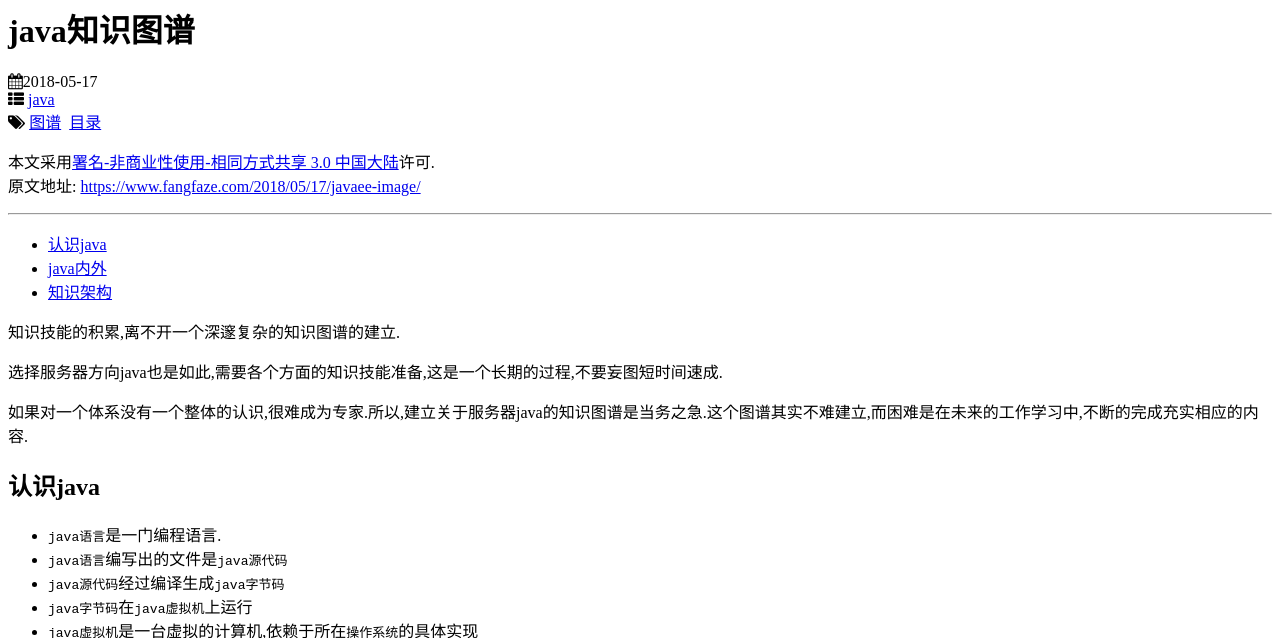
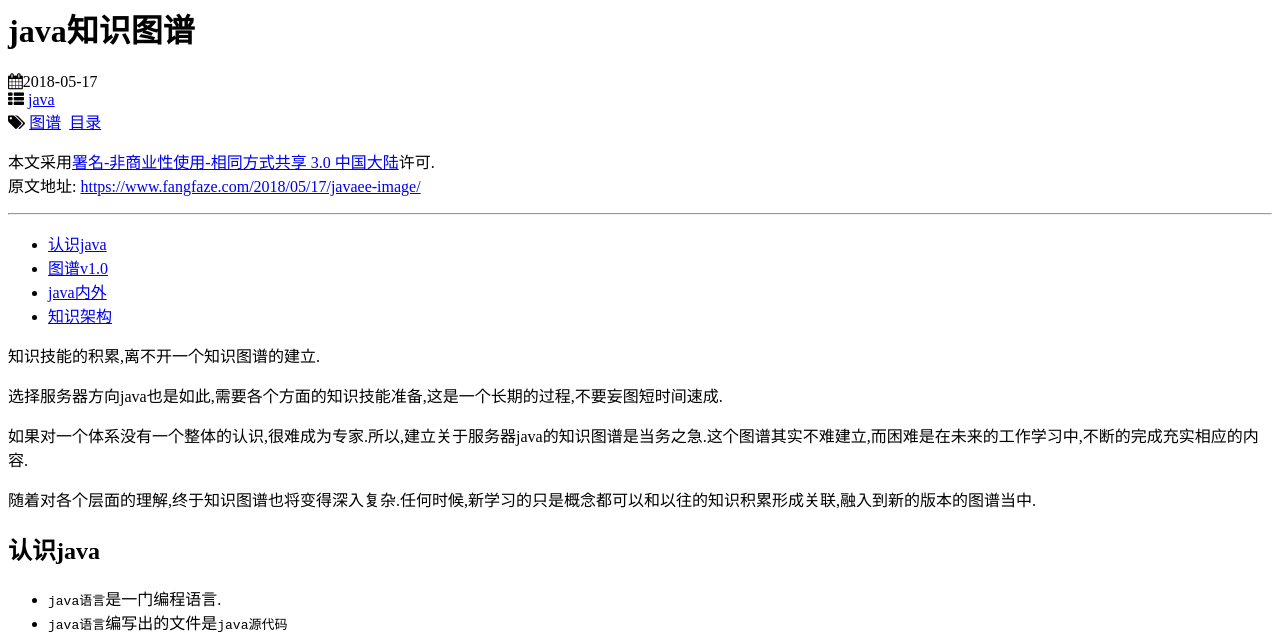
Before and after one commit to fangfaze/fangfaze.github.io, a Jekyll site: the page built from _posts/2018-05-17-javaee-image.md, in a window 1280 px wide and 1400 px high, scrolled down 254 px. Shown: the top 638 px of the window. Built offline with Jekyll 4.4.1, drawn with Linux system fonts in a browser that asks for light colours; comment, search, counter and statistics services are not loaded; a style sheet for code colours, icons or effects is not loaded; grey boxes are pictures that could not be loaded.

Commit message:
图谱v1

```diff
--- a/_posts/2018-05-17-javaee-image.md
+++ b/_posts/2018-05-17-javaee-image.md
@@ -10,11 +10,13 @@
 * content
 {:toc}
 
-知识技能的积累,离不开一个深邃复杂的知识图谱的建立.
+知识技能的积累,离不开一个知识图谱的建立.
 
 选择服务器方向java也是如此,需要各个方面的知识技能准备,这是一个长期的过程,不要妄图短时间速成.
 
 如果对一个体系没有一个整体的认识,很难成为专家.所以,建立关于服务器java的知识图谱是当务之急.这个图谱其实不难建立,而困难是在未来的工作学习中,不断的完成充实相应的内容.
+
+随着对各个层面的理解,终于知识图谱也将变得深入复杂.任何时候,新学习的只是概念都可以和以往的知识积累形成关联,融入到新的版本的图谱当中.
 
 
 
@@ -30,11 +32,14 @@
 
 ![](http://p8t4291gd.bkt.clouddn.com/markdown-image-paste-1526632977198)
 
-
 ![](http://p8t4291gd.bkt.clouddn.com/markdown-image-paste-1526633004607)
 
 在不同的操作系统中实现的不同型号的虚拟机,都是符合java虚拟机的架构设计,虽然是不同的实现,但是都可以执行java字节码.以此保证java跨平台性(一次编译到处运行)
 > 对于IOS系统来说,并非不能运行java程序,而是因为其虚拟机被开发出来之后不能被发行,所以IOS设备才不具备运行java程序的能力.
+
+# 图谱v1.0
+
+![](http://p8t4291gd.bkt.clouddn.com/markdown-image-paste-1527052996097)
 
 # java内外
 java有多个Edition,分别为`JavaSE`(1.8集成了`JavaFX`),`JavaEE`,`JavaME`,`Java Card`,`Java for Android`.不同的平台有不同的应用前景和方向.
```
